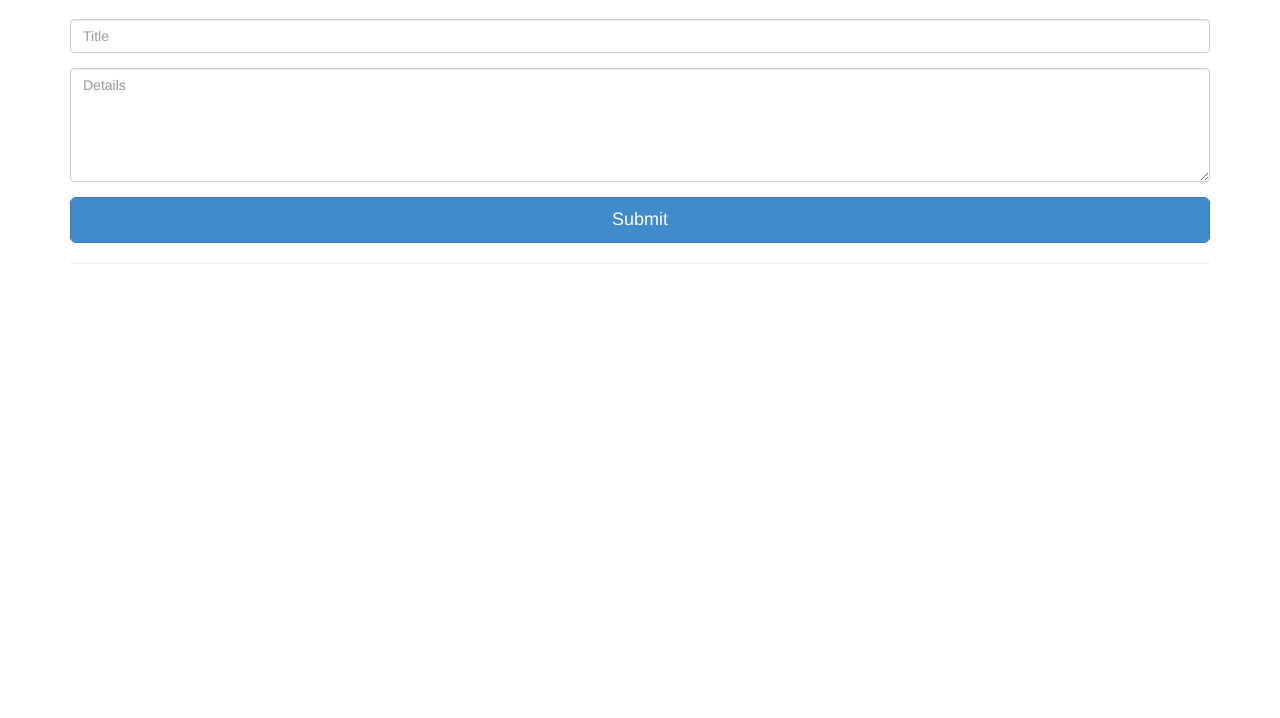
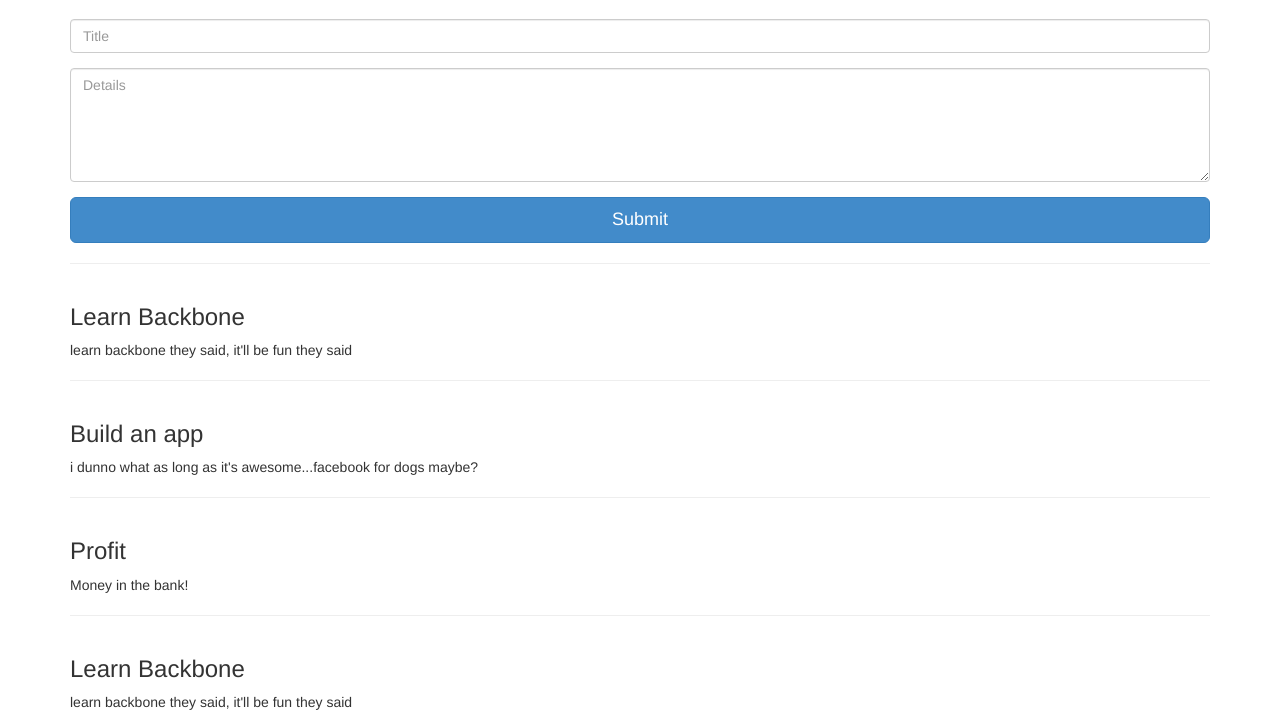
Before and after one commit to JeanMarcGoepfert/Backbone.js-Notes-App, a plain HTML site: page index.html in a window 1280 px wide. Shown: the part 82-800 px from the top of the page. Drawn offline with Linux system fonts and the light colour scheme.

Commit message:
initialize notes view and add a few ui tweaks

```diff
--- a/app.js
+++ b/app.js
@@ -1,4 +1,7 @@
 var sampleData = [
+    { title: "Learn Backbone", details: "learn backbone they said, it'll be fun they said" },
+    { title: "Build an app", details: "i dunno what as long as it's awesome...facebook for dogs maybe?" },
+    { title: "Profit", details: "Money in the bank!" },
     { title: "Learn Backbone", details: "learn backbone they said, it'll be fun they said" },
     { title: "Build an app", details: "i dunno what as long as it's awesome...facebook for dogs maybe?" },
     { title: "Profit", details: "Money in the bank!" }
@@ -18,7 +21,7 @@ app.Notes = Backbone.Collection.extend({
 });
 
 app.NoteView = Backbone.View.extend({
-    className: '.col-md-4',
+    className: 'col-md-12 note',
     template: _.template( $('#note-template').html() ),
 
     render: function(){
@@ -50,3 +53,5 @@ app.NotesView = Backbone.View.extend({
         this.$el.append( noteView.render().el );
     }
 });
+
+new app.NotesView( sampleData );
--- a/custom.css
+++ /dev/null
@@ -1 +0,0 @@
-custom.css
--- a/index.html
+++ b/index.html
@@ -26,8 +26,8 @@
 
     <script id="note-template" type="text/template">
         <h3><%= title %></h3>
+        <p><%= details %></p>
         <hr>
-        <p><%= details %></p>
     </script>
 
     <script src="jquery.js" ></script>
```
